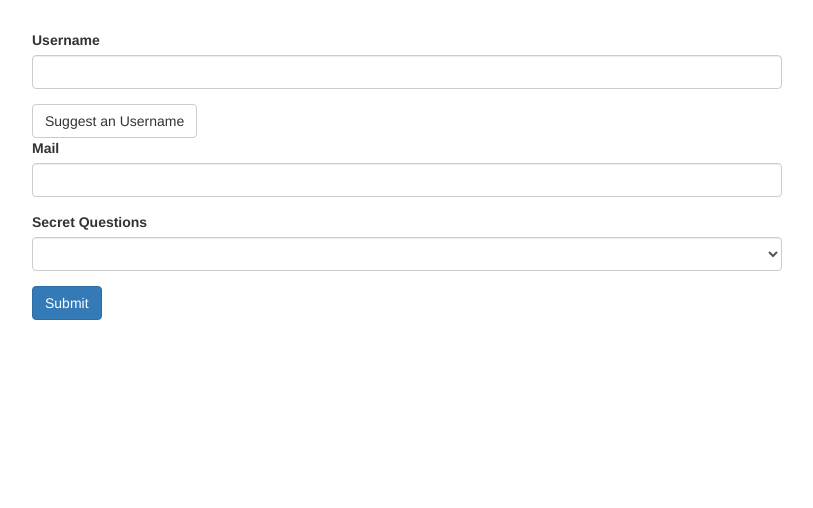
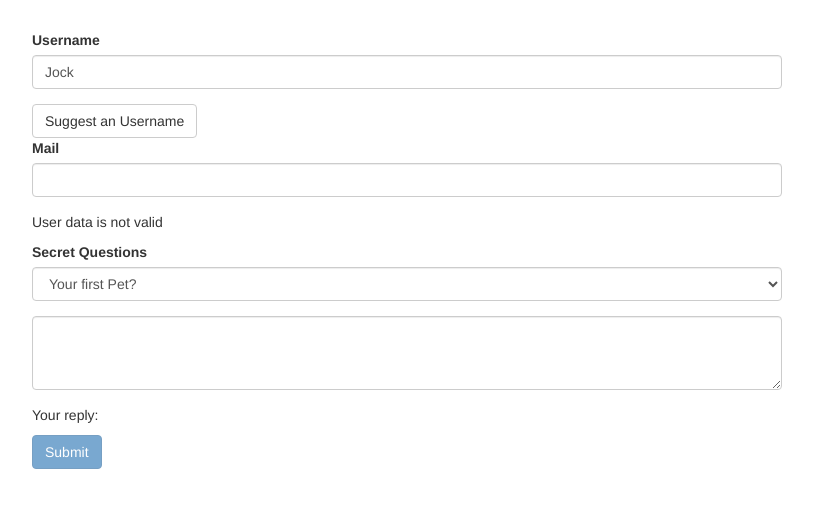
Before and after one commit to jock-dalby/angular-udemy, an Angular app in the folder 07_Template_Driven_Forms/: page / in a window 1280 px wide. Shown: the top 508 px of the page, without its empty margins (233-1046 px from the left). Built offline with nearby package versions, Linux system fonts and the light colour scheme.

Commit message:
add ngFormGroup

```diff
--- a/07_Template_Driven_Forms/src/app/app.component.css
+++ b/07_Template_Driven_Forms/src/app/app.component.css
@@ -1,3 +1,7 @@
 .container {
   margin-top: 30px;
 }
+
+input.ng-invalid.ng-touched {
+  border: 1px solid red;
+}
--- a/07_Template_Driven_Forms/src/app/app.component.html
+++ b/07_Template_Driven_Forms/src/app/app.component.html
@@ -1,16 +1,22 @@
 <div class="container">
   <div class="row">
     <div class="col-xs-12 col-sm-10 col-md-8 col-sm-offset-1 col-md-offset-2">
-      <form (ngSubmit)="onSubmit(f)" #f="ngForm">
-        <div id="user-data">
+      <form (ngSubmit)="onSubmit()" #f="ngForm">
+        <!-- form (ngSubmit)="onSubmit(f)" #f="ngForm" -->
+        <div
+                id="user-data"
+                ngModelGroup="userData"
+                #userData="ngModelGroup"
+        >
           <div class="form-group">
             <label for="username">Username</label>
             <input
                     type="text"
                     id="username"
                     class="form-control"
-                    ngModel
+                    [ngModel]="defaultName"
                     name="name"
+                    required
             >
           </div>
           <button class="btn btn-default" type="button">Suggest an Username</button>
@@ -22,22 +28,43 @@
                     class="form-control"
                     ngModel
                     name="email"
+                    required
+                    email
+                    #email="ngModel"
             >
+            <span class="help-block" *ngIf="!email.valid && email.touched">Please enter a valid email!</span>
           </div>
         </div>
+        <p *ngIf="!userData.valid">User data is not valid</p>
         <div class="form-group">
           <label for="secret">Secret Questions</label>
           <select
                   id="secret"
                   class="form-control"
-                  ngModel
+                  [ngModel]="'pet'"
                   name="secret"
+                  required
           >
             <option value="pet">Your first Pet?</option>
             <option value="teacher">Your first teacher?</option>
           </select>
         </div>
-        <button class="btn btn-primary" type="submit">Submit</button>
+        <div class="form-group">
+          <textarea
+                  class="form-control"
+                  name="questionAnswer"
+                  rows="3"
+                  [(ngModel)]="answer"
+          ></textarea>
+        </div>
+        <p>Your reply: {{ answer }}</p>
+        <button
+                class="btn btn-primary"
+                type="submit"
+                [disabled]="!f.valid"
+        >
+          Submit
+        </button>
       </form>
     </div>
   </div>
--- a/07_Template_Driven_Forms/src/app/app.component.ts
+++ b/07_Template_Driven_Forms/src/app/app.component.ts
@@ -1,5 +1,5 @@
-import { Component } from '@angular/core';
-import { NgForm } from '@angular/forms';
+import { Component, ViewChild } from '@angular/core';
+import { NgForm, FormGroup } from '@angular/forms';
 
 @Component({
   selector: 'app-root',
@@ -7,11 +7,25 @@
   styleUrls: ['./app.component.css']
 })
 export class AppComponent {
+
+  defaultName = "Jock";
+  answer = '';
+
+  @ViewChild('f') signupForm: NgForm;
+  @ViewChild('userData') userData: FormGroup;
+
   suggestUserName() {
     const suggestedName = 'Superuser';
   }
 
-  onSubmit(form: NgForm) {
-    console.log(form.value);
+  onSubmit() {
+    console.log(this.signupForm);
+    console.log(this.userData);
   }
+
+// Passing form data only at time of submit. This is fine if you do not need access to data before submission, for validation etc.
+  // onSubmit(f: NgForm) {
+  //   console.log(f.value);
+  // }
+
 }
```
